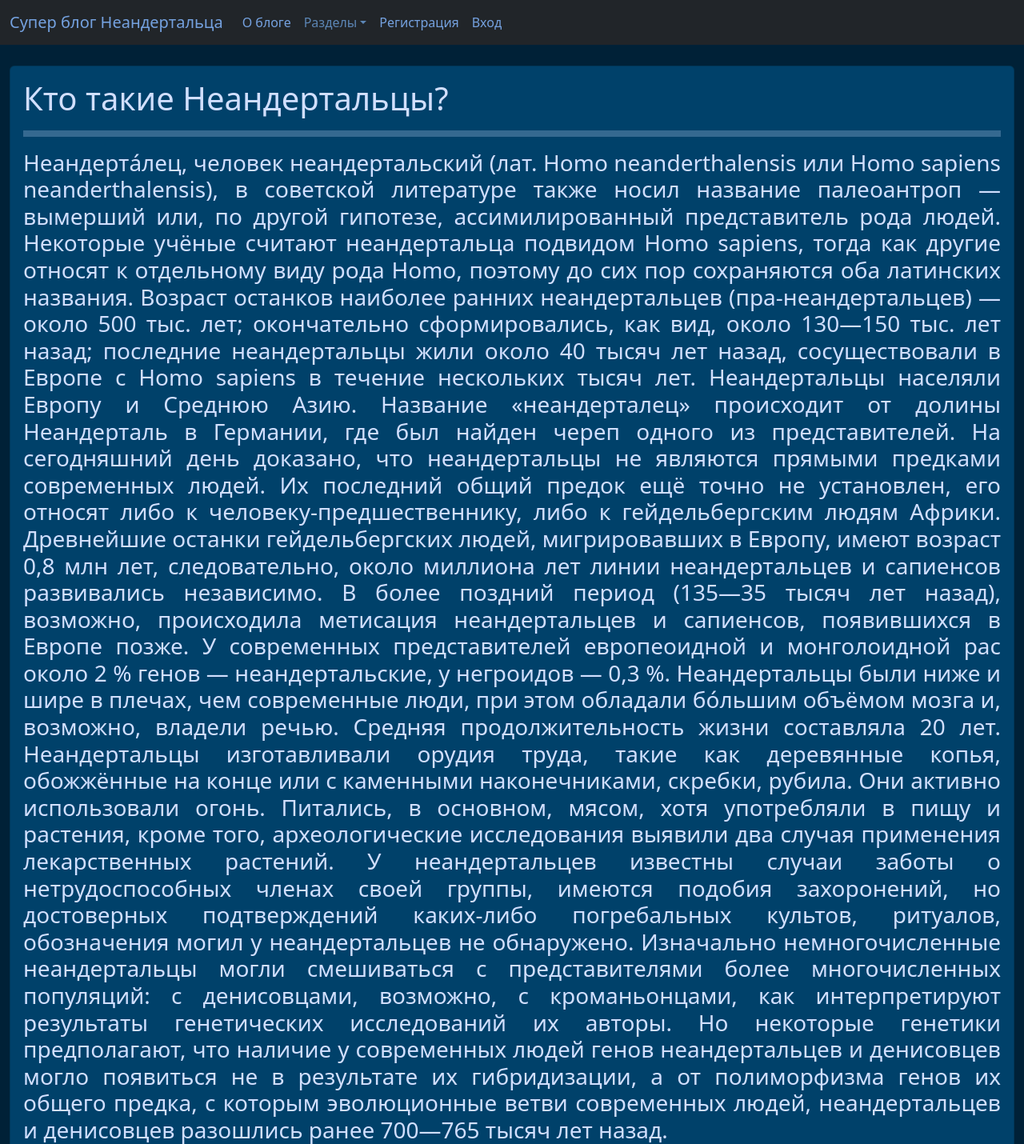
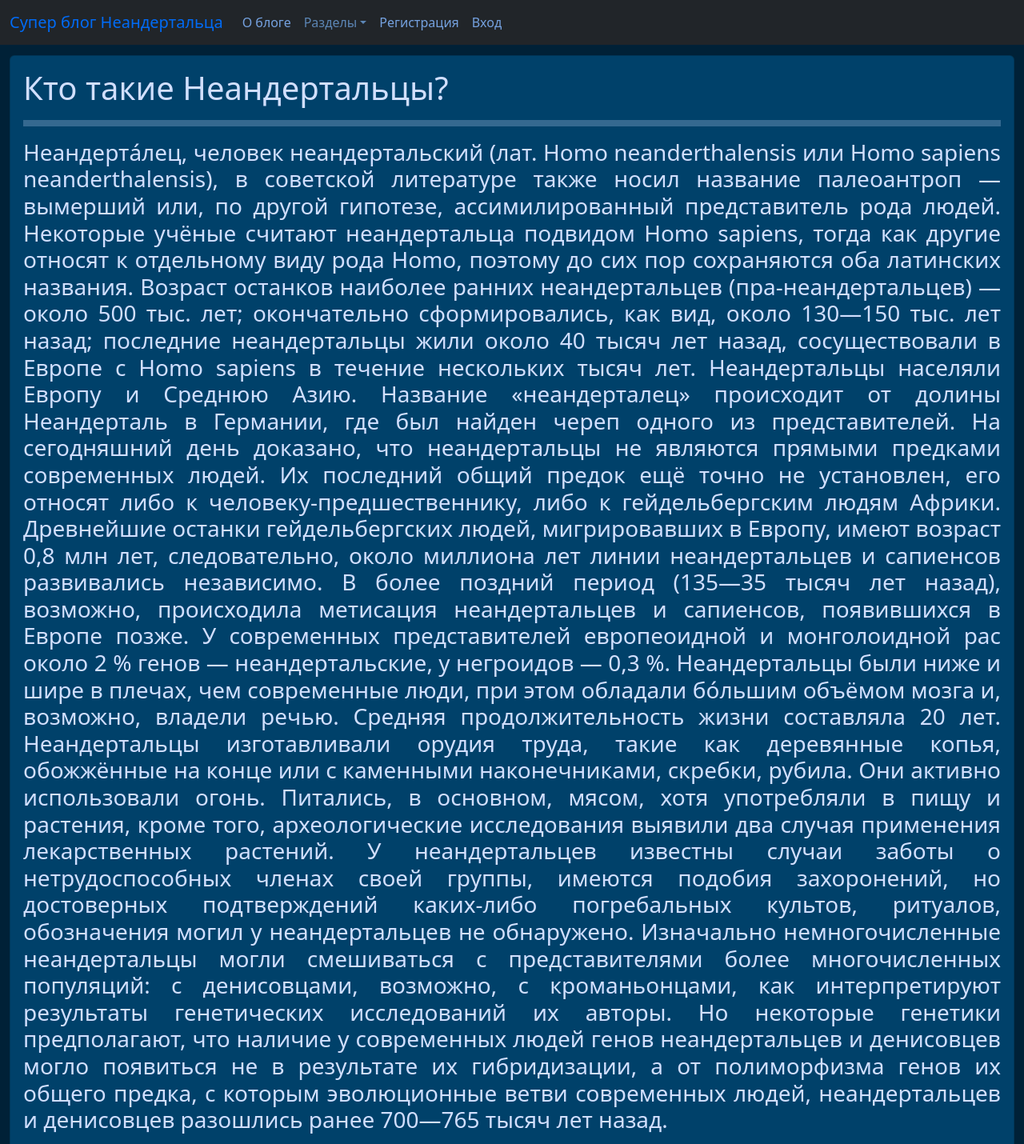
Before and after one commit to EgorZhizhlo/flask_project, a Flask app: page /neanderthal/ in a window 1280 px wide. Shown: the top 1430 px of the page at 80% size. Run offline with Flask 3, Linux system fonts and the light colour scheme.

Commit message:
BETA 0.0.2

```diff
--- a/templates/about.html
+++ b/templates/about.html
@@ -1,6 +1,6 @@
 {% extends "main.html" %}
 {% block contents %}
-    <div style="margin-top: 2%;">
+    <div style="margin-top: 1%; margin-bottom: 1%">
         <div class="container-fluid">
             <div class="row align-items-start">
                 <div class="col">
@@ -19,6 +19,5 @@
             </div>
         </div>
     </div>
-    <a href="/" class="btn" style="color: black; background: white; position: absolute; margin-top: 1%; left: 1%"><</a>
-    <h1 style="margin-top: 1%; color: #002137">.</h1>
+    <a href="/" class="btn" style="color: black; background: white; position: absolute; left: 1%"><</a>
 {% endblock contents %}
--- a/templates/entertainment.html
+++ b/templates/entertainment.html
@@ -1,6 +1,6 @@
 {% extends "main.html" %}
 {% block contents %}
-    <div style="margin-top: 2%;">
+    <div style="margin-top: 1%; margin-bottom: 1%">
         <div class="container-fluid">
             <div class="row align-items-start">
                 <div class="col">
@@ -18,6 +18,5 @@
             </div>
         </div>
     </div>
-    <a href="/" class="btn" style="color: black; background: white; position: absolute; margin-top: 1%; left: 1%"><</a>
-    <h1 style="margin-top: 1%; color: #002137">.</h1>
+    <a href="/" class="btn" style="color: black; background: white; position: absolute; left: 1%"><</a>
 {% endblock contents %}
--- a/templates/main.html
+++ b/templates/main.html
@@ -17,7 +17,7 @@
     {% block mainmenu %}
         <nav class="navbar navbar-expand-lg navbar-dark bg-dark">
             <div class="container-fluid">
-                <a class="navbar-brand" style="color: #75a2e0" href="/">Супер блог Неандертальца</a>
+                <a class="navbar-brand" style="color: #006bf6" href="/">Супер блог Неандертальца</a>
                 <button class="navbar-toggler" type="button" data-bs-toggle="collapse"
                         data-bs-target="#navbarSupportedContent" aria-controls="navbarSupportedContent"
                         aria-expanded="false" aria-label="Переключатель навигации">
@@ -61,7 +61,7 @@
     {% endblock mainmenu %}
 </header>
 {% block contents %}
-    <div style="margin-top: 2%;">
+    <div style="margin-top: 1%; margin-bottom: 1%">
         <div class="container-fluid">
             <div class="row align-items-start">
                 <div class="col">
@@ -78,7 +78,7 @@
             </div>
         </div>
     </div>
-    <div style="margin-top: 2%;">
+    <div style="margin-top: 1%; margin-bottom: 1%">
         <div class="container-fluid">
             <div class="row align-items-start">
                 <div class="col">
@@ -95,7 +95,7 @@
             </div>
         </div>
     </div>
-    <div style="margin-top: 2%;">
+    <div style="margin-top: 1%; margin-bottom: 1%">
         <div class="container-fluid">
             <div class="row align-items-start">
                 <div class="col">
@@ -112,7 +112,7 @@
             </div>
         </div>
     </div>
-    <div style="margin-top: 2%;">
+    <div style="margin-top: 1%; margin-bottom: 1%">
         <div class="container-fluid">
             <div class="row align-items-start">
                 <div class="col">
@@ -129,7 +129,7 @@
             </div>
         </div>
     </div>
-    <div style="margin-top: 2%;">
+    <div style="margin-top: 1%; margin-bottom: 1%">
         <div class="container-fluid">
             <div class="row align-items-start">
                 <div class="col">
@@ -146,7 +146,7 @@
             </div>
         </div>
     </div>
-    <div style="margin-top: 2%;">
+    <div style="margin-top: 1%; margin-bottom: 1%">
         <div class="container-fluid">
             <div class="row align-items-start">
                 <div class="col">
@@ -163,7 +163,7 @@
             </div>
         </div>
     </div>
-    <div style="margin-top: 2%;">
+    <div style="margin-top: 1%; margin-bottom: 1%">
         <div class="container-fluid">
             <div class="row align-items-start">
                 <div class="col">
--- a/templates/neanderthal.html
+++ b/templates/neanderthal.html
@@ -1,6 +1,6 @@
 {% extends "main.html" %}
 {% block contents %}
-    <div style="margin-top: 2%;">
+    <div style="margin-top: 1%; margin-bottom: 1%">
         <div class="container-fluid">
             <div class="row align-items-start">
                 <div class="col">
@@ -53,6 +53,5 @@
             </div>
         </div>
     </div>
-    <a href="/" class="btn" style="color: black; background: white; position: absolute; margin-top: 1%; left: 1%"><</a>
-    <h1 style="margin-top: 1%; color: #002137">.</h1>
+    <a href="/" class="btn" style="color: black; background: white; position: absolute; left: 1%"><</a>
 {% endblock contents %}
--- a/templates/science.html
+++ b/templates/science.html
@@ -1,6 +1,6 @@
 {% extends "main.html" %}
 {% block contents %}
-    <div style="margin-top: 2%;">
+    <div style="margin-top: 1%; margin-bottom: 1%">
         <div class="container-fluid">
             <div class="row align-items-start">
                 <div class="col">
@@ -17,6 +17,5 @@
             </div>
         </div>
     </div>
-    <a href="/" class="btn" style="color: black; background: white; position: absolute; margin-top: 1%; left: 1%"><</a>
-    <h1 style="margin-top: 1%; color: #002137">.</h1>
+    <a href="/" class="btn" style="color: black; background: white; position: absolute; left: 1%"><</a>
 {% endblock contents %}
```
